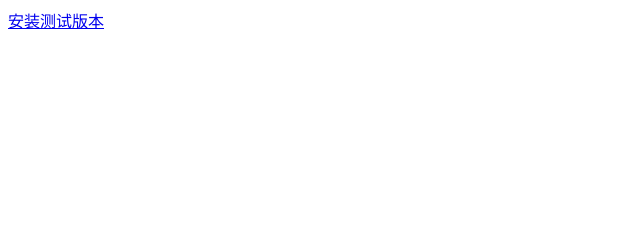
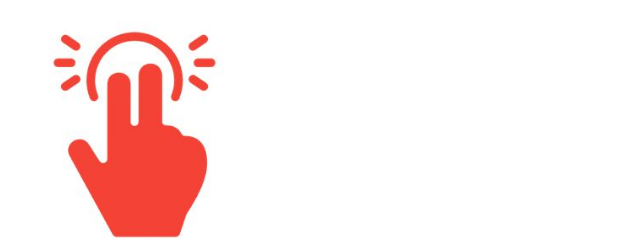
Before and after one commit to cywuxian/mozhilieqiu, a plain HTML site: page index.html in a window 1280 px wide. Shown: the whole page, without its empty margins (0-640 px from the left). Drawn offline with Linux system fonts and the light colour scheme.

Commit message:
修改图片
修改图片

```diff
--- a/index.html
+++ b/index.html
@@ -2,9 +2,19 @@
 <!DOCTYPE html PUBLIC "-//W3C//DTD XHTML 1.0 Transitional//EN" "http://www.w3.org/TR/xhtml1/DTD/xhtml1-transitional.dtd">
 <html xmlns="http://www.w3.org/1999/xhtml">
 <head>
+	<style type="text/css">
+	.image{
+		left: 40%;
+		right: 40%;
+		width: 20%;
+	}
+	</style>
 <meta http-equiv="Content-Type" content="text/html; charset=utf-8" />
 </head>
 <body>
-<a  href="itms-services://?action=download-manifest&url=https://cywuxian.github.io/mozhilieqiu/manifest.plist">安装测试版本</a>
+<!-- <a  href="itms-services://?action=download-manifest&url=https://cywuxian.github.io/mozhilieqiu/manifest.plist">安装测试版本</a>  -->
+<a href="itms-services://?action=download-manifest&url=https://cywuxian.github.io/mozhilieqiu/manifest.plist">
+	<img class =image src="./timg.png"  alt="点我下载" />
+</a>
 </body>
 </html>
```
Also changed, not shown: timg.png (added).
